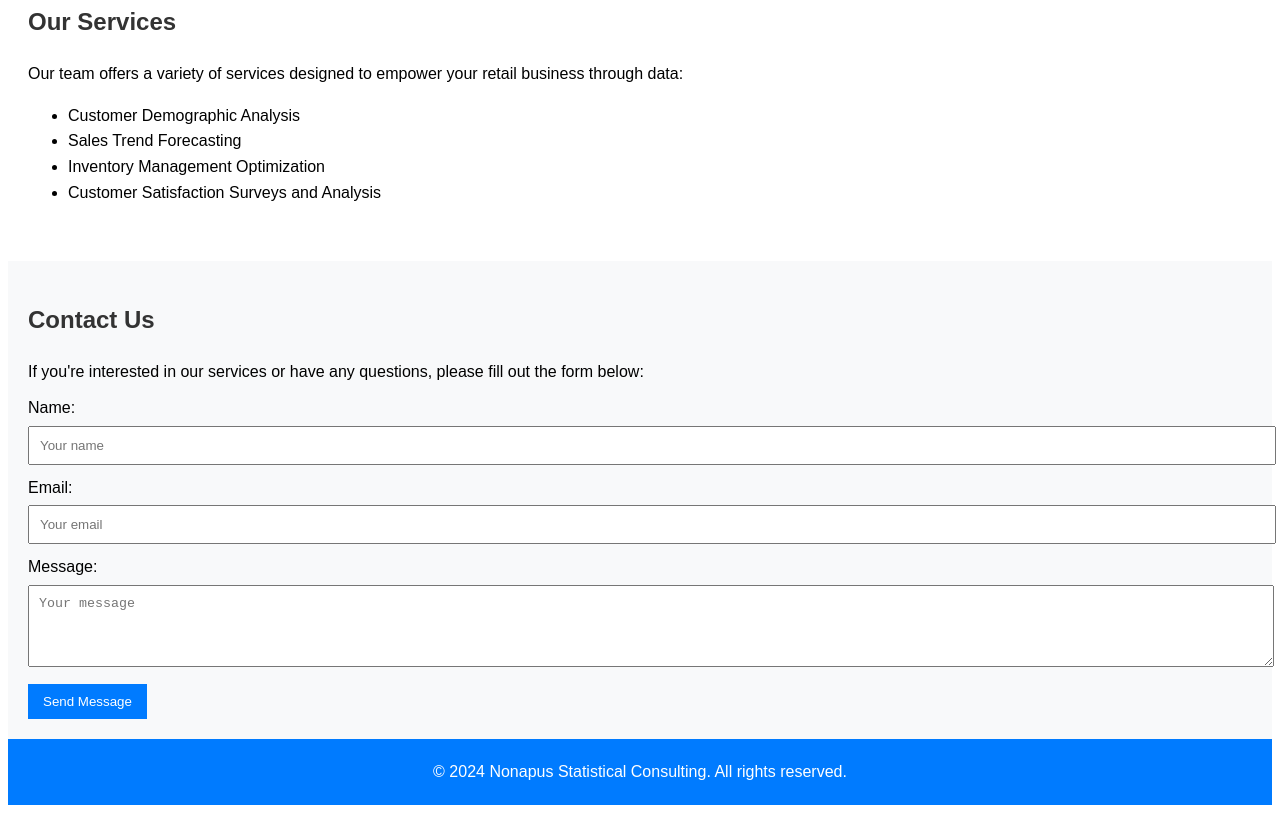
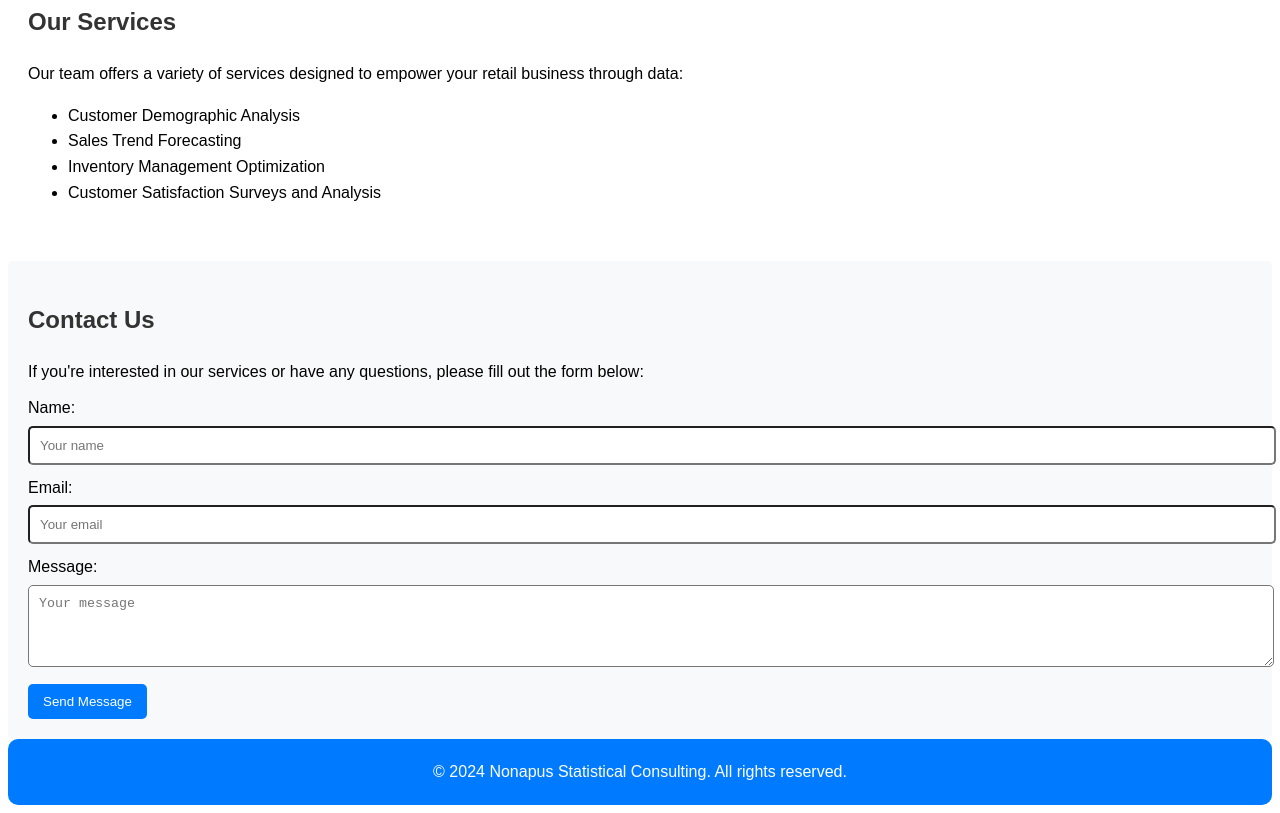
Before and after one commit to Shiwen-Yang/Nonapus, a plain HTML site: page index.html in a window 1280 px wide. Shown: the part 324-1137 px from the top of the page. Drawn offline with Linux system fonts and the light colour scheme.

Commit message:
Update index.html

```diff
--- a/index.html
+++ b/index.html
@@ -6,17 +6,41 @@
         <title>Nonapus Statistical Consulting</title>
         <style>
             body { font-family: Arial, sans-serif; line-height: 1.6; }
-        header, footer { background: #007BFF; color: white; padding: 10px 20px; text-align: center; }
+            header, footer {
+                background: #007BFF;
+                color: white;
+                padding: 10px 20px;
+                text-align: center;
+                border-radius: 10px; /* Adds rounded corners */
+            }
             section { padding: 20px; }
             h1, h2 { color: #333; }
             p { margin: 10px 0; }
-        .contact-form { background: #f8f9fa; padding: 20px; margin-top: 20px; }
+            .contact-form {
+                background: #f8f9fa;
+                padding: 20px;
+                margin-top: 20px;
+                border-radius: 5px; /* Optional: rounded corners for the form as well */
+            }
             label { display: block; margin-bottom: 5px; }
-        input[type="text"], input[type="email"], textarea { width: 100%; margin-bottom: 10px; padding: 10px; }
-        input[type="submit"] { background: #007BFF; color: white; padding: 10px 15px; border: none; cursor: pointer; }
+            input[type="text"], input[type="email"], textarea {
+                width: 100%;
+                margin-bottom: 10px;
+                padding: 10px;
+                border-radius: 5px; /* Rounded corners for input fields and textarea */
+            }
+            input[type="submit"] {
+                background: #007BFF;
+                color: white;
+                padding: 10px 15px;
+                border: none;
+                cursor: pointer;
+                border-radius: 5px; /* Rounded corners for the submit button */
+            }
             input[type="submit"]:hover { background: #0056b3; }
         </style>
     </head>
+
 <body>
     <header>
         <h1>Welcome to Nonapus Statistical Consulting</h1>
```
Lines whose indentation alone changed are shown as unchanged.
